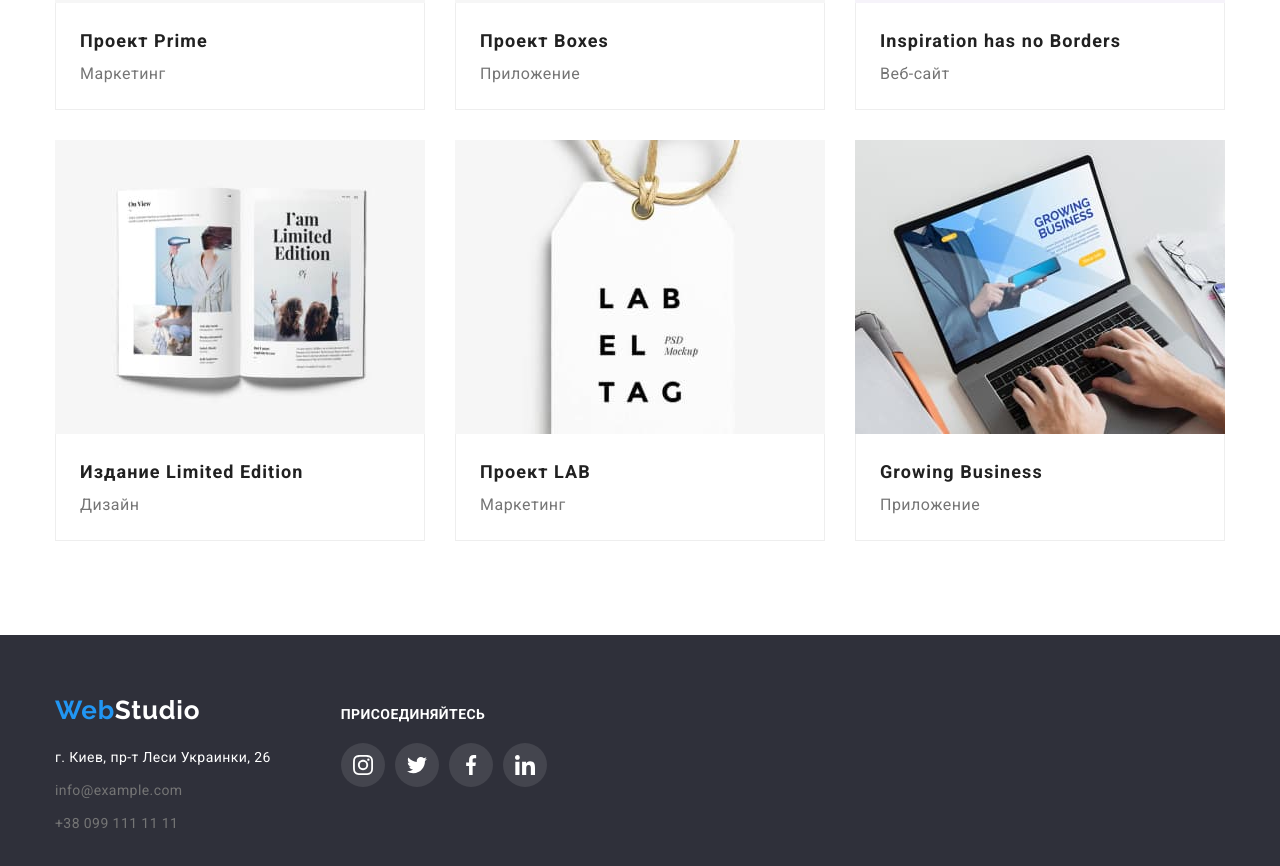
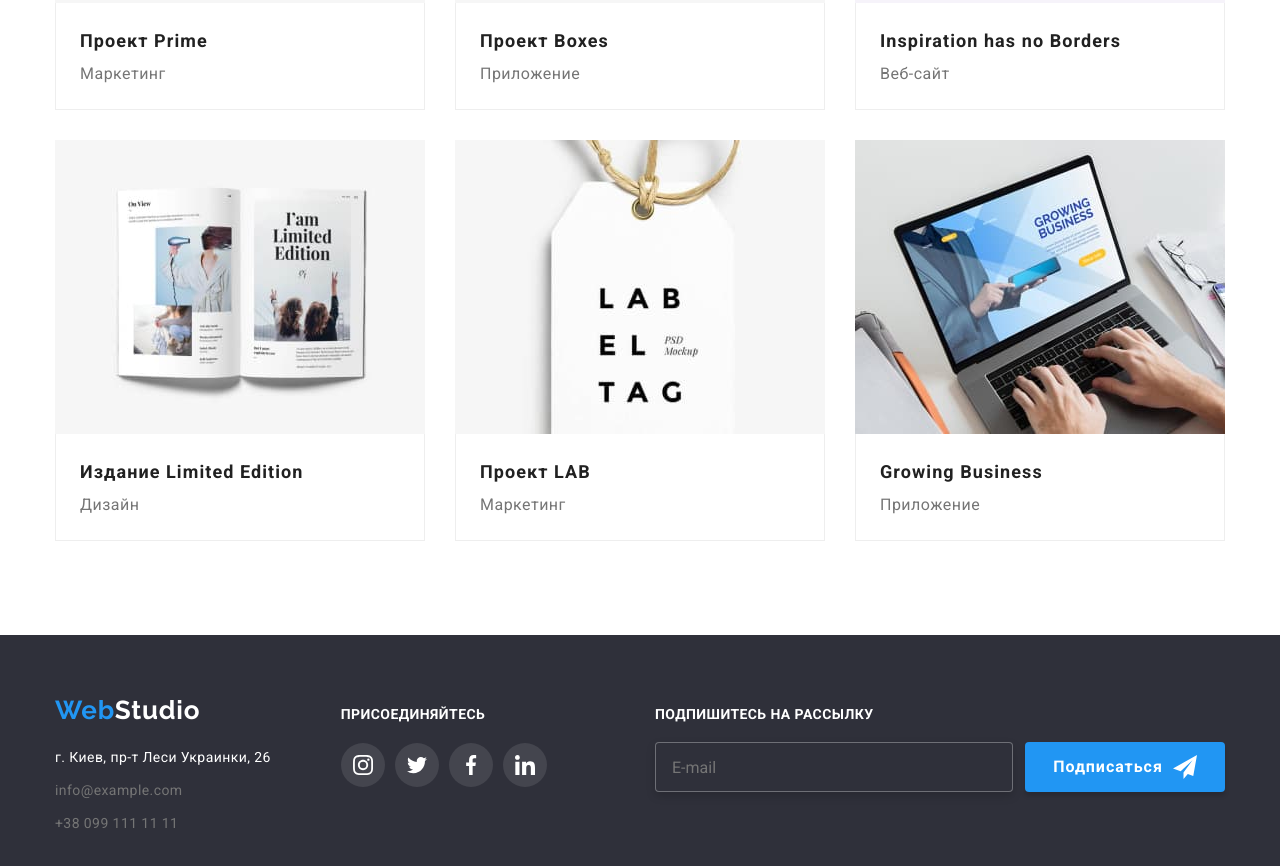
Before and after one commit to StepanNehoda/goit-markup-hw-06, a plain HTML site: page portfolio.html in a window 1280 px wide. Shown: the part 989-1855 px from the top of the page. Drawn offline with nearby package versions, Linux system fonts and the light colour scheme.

Commit message:
Update portfolio.html

```diff
--- a/portfolio.html
+++ b/portfolio.html
@@ -265,6 +265,17 @@
                     </li>
                 </ul>
             </div>
+            <form class="footer-form">
+                <p class="footer-form-title">Подпишитесь на рассылку</p>
+                <div class="footer-form-holder">
+                    <input type="email" class="footer-form-input" name="footer-email" placeholder="E-mail">
+                    <button type="submit" class="footer-form-btn">Подписаться
+                        <svg class="footer-form-icon">
+                            <use href="./images/icons.svg#icon-icon-send"></use>
+                        </svg>
+                    </button>
+                </div>
+            </form>
         </div>
     </footer>
 
```
